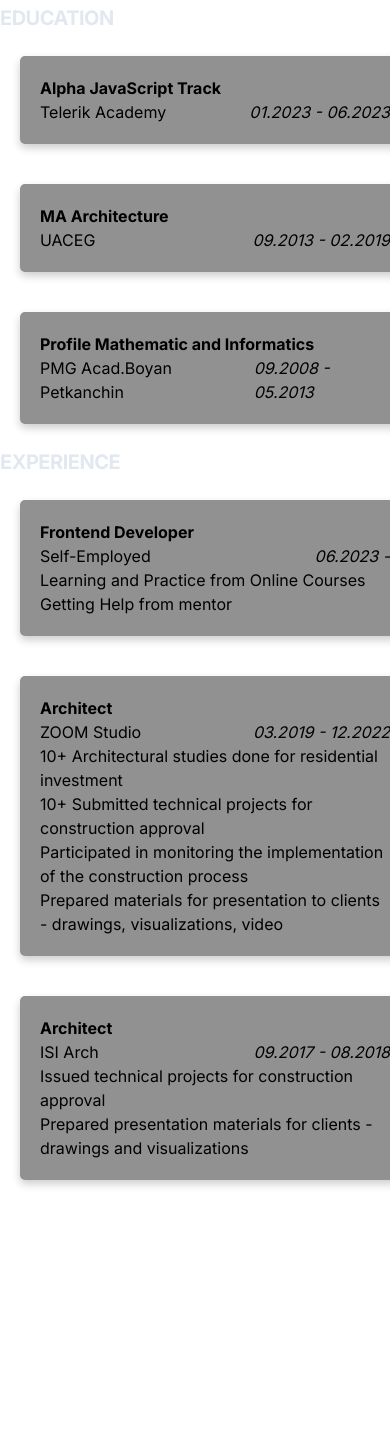
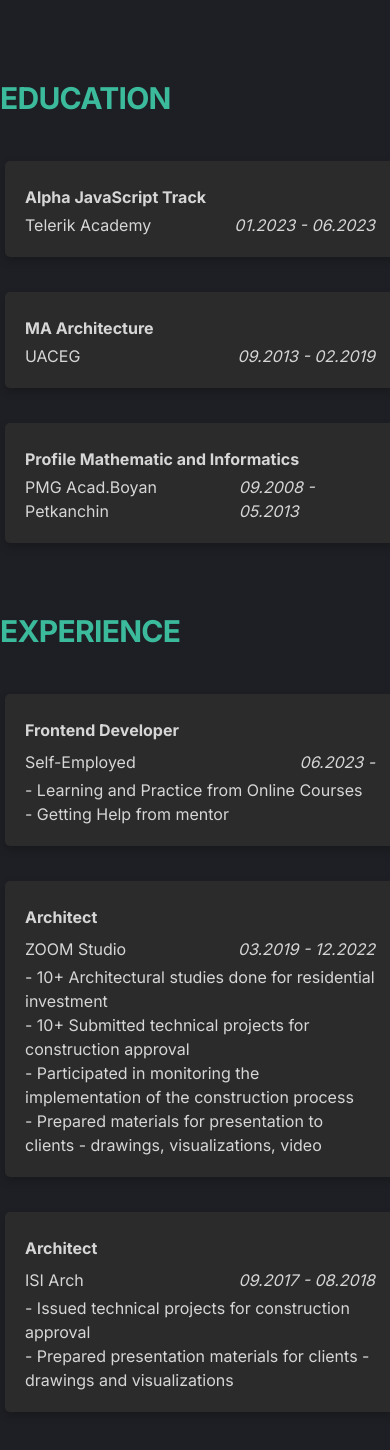
Before and after one commit to ipz06/my-portfolio, a Next.js app in the folder my-portfolio/: page /education in a window 390 px wide. Shown: the top 1450 px of the page. Before the commit the page ends 1200 px from the top, so only its background shows below. Built offline with nearby package versions, Linux system fonts and the light colour scheme.

Commit message:
Change colors

```diff
--- a/my-portfolio/src/app/contact/page.tsx
+++ b/my-portfolio/src/app/contact/page.tsx
@@ -4,7 +4,9 @@ import { MdEmail } from "react-icons/md";
 
 export default function Contact() {
 return (
-    <div className='flex flex-row justify-between m-1 p-3'>
+    <div id='contact'>
+        <h1 className="text-3xl font-bold tracking-tight text-[#3BBA9C] py-5">CONTACT</h1>
+        <div className='flex flex-row justify-between m-1 p-3'>
         <div className='text-slate-100'>
             <div className='p-2'>
                 <FaHome />
@@ -26,5 +28,7 @@ return (
             <p>it.vania.9@gmail.com</p>
         </div>
     </div>
+    </div>
+
 )
 };
--- a/my-portfolio/src/app/education/page.tsx
+++ b/my-portfolio/src/app/education/page.tsx
@@ -3,63 +3,63 @@ import style from '../ui/card.module.css'
 export default function Education () {
 
     return (
-        <div className='flex flex-col'>
-            <h2 className="text-xl font-bold tracking-tight text-slate-200 sm:text-lg py-1">EDUCATION</h2>
+        <div className='flex flex-col py-10' id='education'>
+            <h1 className="text-3xl font-bold tracking-tight text-[#3BBA9C] py-10">EDUCATION</h1>
             <div className={style.card}>
-                <h3 className="font-bold">Alpha JavaScript Track</h3>
-                <div className='flex flex-row justify-between'>
+                <h3 className="font-bold text-[#d6d6d6] py-1">Alpha JavaScript Track</h3>
+                <div className='flex flex-row justify-between text-[#d6d6d6]'>
                     <span>Telerik Academy </span >
                     <span className='italic'>01.2023 - 06.2023</span>
                 </div>
             </div>
             <div className={style.card}>
-                <h3 className="font-bold">MA Architecture</h3>
-                <div className='flex flex-row justify-between'>
+                <h3 className="font-bold text-[#d6d6d6] py-1">MA Architecture</h3>
+                <div className='flex flex-row justify-between text-[#d6d6d6]'>
                 <span>UACEG </span >
                 <span className='italic'>09.2013 - 02.2019</span>
                 </div>
             </div>
             <div className={style.card}>
-                <h3 className="font-bold">Profile Mathematic and Informatics</h3>
-                <div className='flex flex-row justify-between'>
+                <h3 className="font-bold text-[#d6d6d6] py-1">Profile Mathematic and Informatics</h3>
+                <div className='flex flex-row justify-between text-[#d6d6d6]'>
                 <span>PMG Acad.Boyan Petkanchin</span >
                 <span className='italic'>09.2008 - 05.2013</span>
                 </div>
             </div>
-            <h2 className="text-xl font-bold tracking-tight text-slate-200 sm:text-lg py-1">EXPERIENCE</h2>
+            <h2 className="text-3xl font-bold tracking-tight text-[#3BBA9C] py-10">EXPERIENCE</h2>
             <div className={style.card}>
-                <h3 className="font-bold">Frontend Developer</h3>
-                <div className='flex flex-row justify-between'>
-                    <span> Self-Employed</span >
+                <h3 className="font-bold text-[#d6d6d6] py-1">Frontend Developer</h3>
+                <div className='flex flex-row justify-between text-[#d6d6d6] py-1'>
+                    <span>Self-Employed</span >
                     <span className='italic'>06.2023 - </span>
                 </div>
-                <ul>
-                    <li>Learning and Practice from Online Courses</li>
-                    <li>Getting Help from mentor</li>
+                <ul className='text-[#d6d6d6]'>
+                    <li>- Learning and Practice from Online Courses</li>
+                    <li>- Getting Help from mentor</li>
                 </ul>
             </div>
             <div className={style.card}>
-                <h3 className="font-bold">Architect</h3>
-                <div className='flex flex-row justify-between'>
+                <h3 className="font-bold text-[#d6d6d6] py-1">Architect</h3>
+                <div className='flex flex-row justify-between text-[#d6d6d6] py-1'>
                     <span>ZOOM Studio</span >
                     <span className='italic'>03.2019 - 12.2022 </span>
                 </div>
-                <ul>
-                    <li>10+ Architectural studies done for residential investment</li>
-                    <li>10+ Submitted technical projects for construction approval</li>
-                    <li>Participated in monitoring the implementation of the construction process</li>
-                    <li>Prepared materials for presentation to clients - drawings, visualizations, video</li>
+                <ul className='text-[#d6d6d6]'>
+                    <li>- 10+ Architectural studies done for residential investment</li>
+                    <li>- 10+ Submitted technical projects for construction approval</li>
+                    <li>- Participated in monitoring the implementation of the construction process</li>
+                    <li>- Prepared materials for presentation to clients - drawings, visualizations, video</li>
                 </ul>
             </div>
             <div className={style.card}>
-                <h3 className="font-bold">Architect</h3>
-                <div className='flex flex-row justify-between'>
+                <h3 className="font-bold text-[#d6d6d6] py-1">Architect</h3>
+                <div className='flex flex-row justify-between text-[#d6d6d6] py-1'>
                     <span>ISI Arch</span >
                     <span className='italic'>09.2017 - 08.2018 </span>
                 </div>
-                <ul>
-                    <li>Issued technical projects for construction approval</li>
-                    <li>Prepared presentation materials for clients - drawings and visualizations</li>
+                <ul className='text-[#d6d6d6]'>
+                    <li>- Issued technical projects for construction approval</li>
+                    <li>- Prepared presentation materials for clients - drawings and visualizations</li>
                 </ul>
             </div>
         </div>
--- a/my-portfolio/src/app/globals.css
+++ b/my-portfolio/src/app/globals.css
@@ -18,5 +18,5 @@
 
 body {
   color: rgb(var(--foreground-rgb));
-
+  background-color: #1E1F24;
 }
--- a/my-portfolio/src/app/skills/page.tsx
+++ b/my-portfolio/src/app/skills/page.tsx
@@ -3,9 +3,10 @@ import styles from '../ui/card.module.css'
 export default function Skills () {
 
     return (
-        <div>
-            <h2 className="text-xl font-bold tracking-tight text-slate-200 sm:text-lg py-1">TECHNICAL SKILLS</h2>
-            <div className="flex flex-row flex-wrap">
+        <div id='knowledge'>
+            <h1 className="text-3xl font-bold tracking-tight text-[#3BBA9C] py-5">KNOWLEDGE</h1>
+            <h3 className='text-lg font-bold text-[#d6d6d6] py-5'>TECHNICAL SKILLS</h3>
+            <div className="flex flex-row flex-wrap  text-[#d6d6d6]">
                 <p className={styles.smallCard}>JavaScript</p>
                 <p className={styles.smallCard}>TypeScript</p>
                 <p className={styles.smallCard}>React</p>
@@ -20,14 +21,14 @@ export default function Skills () {
                 <p className={styles.smallCard}>GIT</p>
                 <p className={styles.smallCard}>Adobe PS</p>
             </div>
-            <h2 className="text-xl font-bold tracking-tight text-slate-200 sm:text-lg py-1">STRENGTH</h2>
-            <div className="flex flex-row flex-wrap">
+            <h2 className="text-xl font-bold tracking-tight text-[#d6d6d6] sm:text-lg py-5">STRENGTH</h2>
+            <div className="flex flex-row flex-wrap text-[#d6d6d6]">
                 <p className={styles.smallCard}>Precision</p>
                 <p className={styles.smallCard}>Organization</p>
                 <p className={styles.smallCard}>Motivation</p>
             </div>
-            <h2 className="text-xl font-bold tracking-tight text-slate-200 sm:text-lg py-1">LANGUAGES</h2>
-            <div className="flex flex-row flex-wrap">
+            <h2 className="text-xl font-bold tracking-tight text-[#d6d6d6] sm:text-lg py-5">LANGUAGES</h2>
+            <div className="flex flex-row flex-wrap text-[#d6d6d6]">
                 <p className={styles.smallCard}>Bulgarian</p>
                 <p className={styles.smallCard}>English</p>
             </div>
--- a/my-portfolio/src/app/ui/card.module.css
+++ b/my-portfolio/src/app/ui/card.module.css
@@ -1,22 +1,27 @@
 .card{
     display: flex;
     flex-direction: column;
-    margin: 20px;
+    margin: 5px;
+    margin-bottom: 30px;
     padding: 20px;
     width: 100%;
-    background-color: rgb(145, 145, 145);
+    background-color: rgb(43, 43, 43);
     box-shadow: 0 4px 8px 0 rgba(0,0,0,0.2);
     transition: 0.3s;
+    color: #d6d6d6;
+
 
     border-radius: 5px;
 }
 
 .card:hover {
-    box-shadow: 0 8px 16px 0 rgba(251, 251, 251, 0.2);
+    /* box-shadow: 0 8px 16px 0 rgba(251, 251, 251, 0.2); */
+    background-color: #1E1F24;
   }
 
 .smallCard{
     display: flex;
+    justify-content: center;
     flex-direction: column;
     align-items: center;
     align-content: center;
@@ -24,7 +29,7 @@
     padding: 5px;
     height: 30px;
     width: 100px;
-    background-color: rgb(145, 145, 145);
+    background-color: rgb(43, 43, 43);
     box-shadow: 0 4px 8px 0 rgba(0,0,0,0.2);
     transition: 0.3s;
 
@@ -33,5 +38,7 @@
 }
 
 .smallCard:hover {
-    box-shadow: 0 8px 16px 0 rgba(251, 251, 251, 0.2);
+    /* box-shadow: 0 8px 16px 0 rgba(97, 97, 97, 0.2); */
+    background-color: #1E1F24;
+
   }
```
